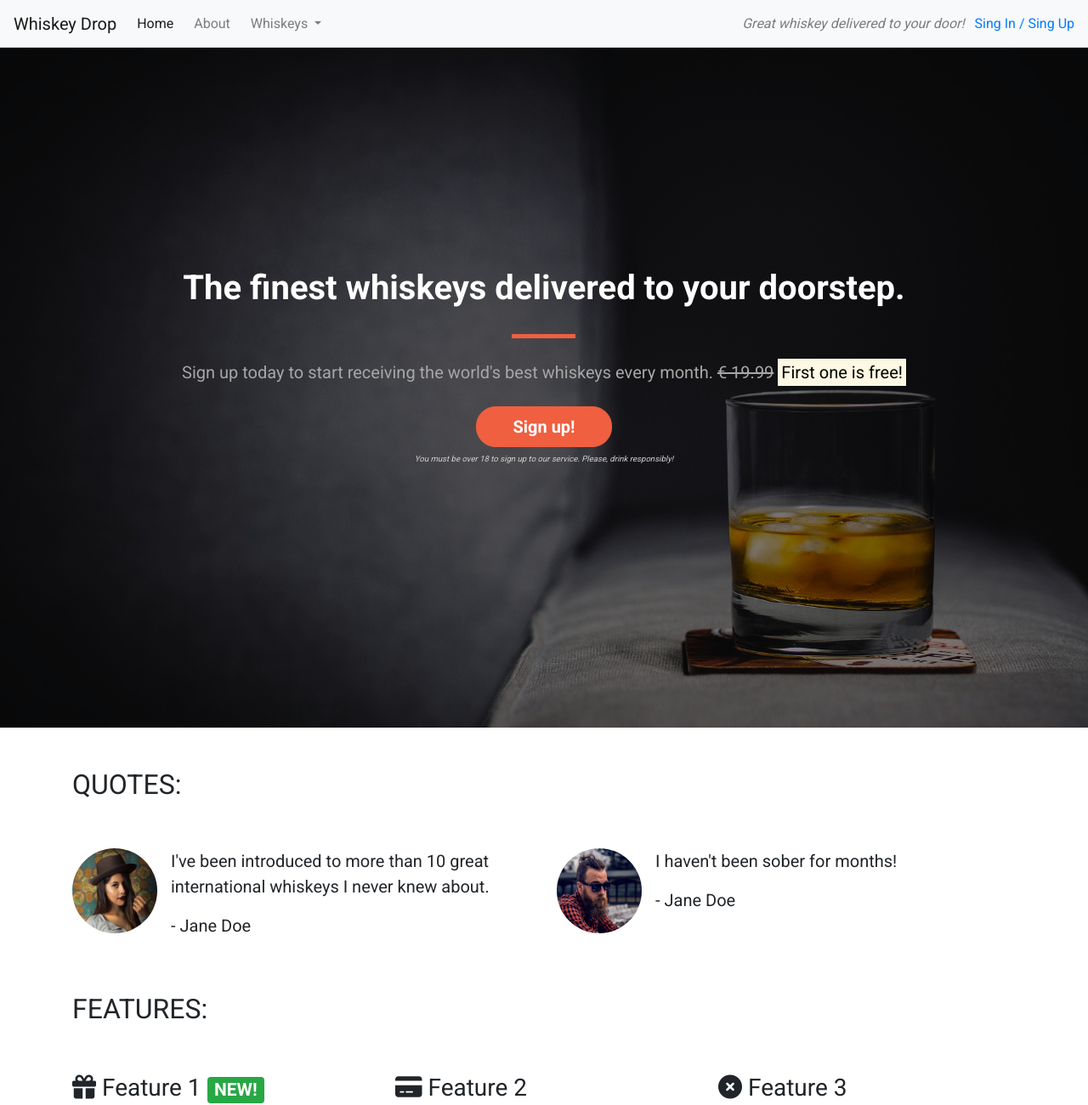
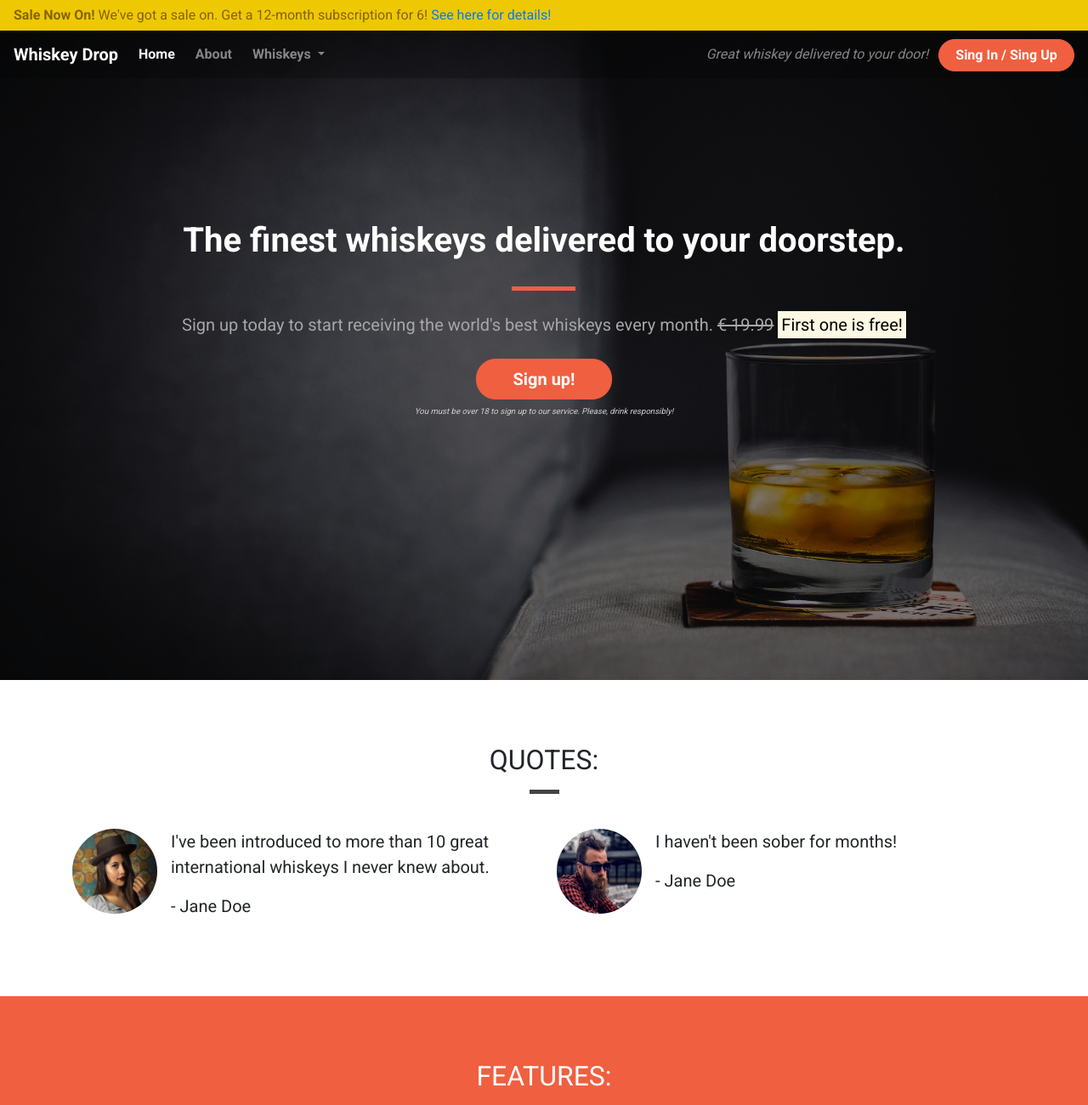
Before and after one commit to Max9414/NewProject, a plain HTML site: page index.html in a window 1280 px wide. Shown: the top 1300 px of the page at 85% size. Drawn offline with nearby package versions, Linux system fonts and the light colour scheme.

Commit message:
Finished project

```diff
--- a/CSS/style.css
+++ b/CSS/style.css
@@ -1,5 +1,24 @@
 body {
     font-family: 'Roboto', sans-serif;
+}
+
+.alert-container .col-12 {
+    padding: 0;
+}
+
+.container-wrapper {}
+
+.container-wrapper--red {
+    background-color: #f05f40;
+    color: white;
+}
+
+.site-wide-alert {
+    border-radius: 0;
+    margin-bottom: 0;
+    padding: 5px 15px;
+    background-color: #eec802;
+    border-color: #eec802;
 }
 
 .alert-container {}
@@ -33,20 +52,78 @@ body {
 
 .features-container {}
 
+/* Page headers */
+
+.page-header {
+    margin-bottom: 0;
+    border-bottom: 0;
+    text-align: center;
+}
+
+.page-header h2 {
+    margin: 0;
+}
+
+.quotes .page-header {
+    margin-bottom: 25px;
+}
+
 /* Block dividers */
 
 .block-divider {
     width: 75px;
     height: 5px;
     border: 0;
+    background-color: #444;
 }
 
 .block-divider--orange {
     background-color: #f05f40;
 }
 
+.block-divider--white {
+    background-color: white;
+}
+
 .block-divider--short {
     width: 35px;
+}
+
+/* Content containers */
+
+.content-container {
+    padding-top: 75px;
+    padding-bottom: 75px;
+}
+
+/* Navbar */
+
+.navalert-container {
+    position: absolute;
+    top: 0;
+    left: 0;
+    padding-left: 0;
+    padding-right: 0;
+    z-index: 1;
+}
+
+.navbar {
+    margin-bottom: 0;
+    border: 0;
+    width: 100%;
+    background-color: rgba(0, 0, 0, 0.25);
+}
+
+.navbar .navbar-toggler {
+    border: 0;
+}
+
+.navbar-brand {
+    font-weight: bold;
+}
+
+.navbar .navbar-nav a {
+    font-weight: bold;
 }
 
 /* jumbotron */
@@ -91,3 +168,24 @@ body {
 .btn--red:focus,
 .btn--red:active:focus {
 }
+
+.feature {
+    text-align: center;
+    margin-bottom: 40px;
+}
+
+.feature i {
+    margin-bottom: 20px;
+    font-size: 45px;
+    line-height: 45px;
+}
+
+.feature .btn {
+    background-color: white;
+    border-color: white;
+    border-radius: 15px;
+    min-width: 100px;
+    font-weight: bold;
+    margin-top: 10px;
+    color: #f05f40;
+}
--- a/index.html
+++ b/index.html
@@ -14,7 +14,19 @@
 </head>
 
 <body>
-  <nav class="navbar navbar-light bg-light navbar-expand-sm">
+  <div class="container-fluid navalert-container">
+    <div class="container-fluid alert-container">
+      <div class="row d-none d-sm-block">
+        <div class="col-12">
+          <div class="site-wide-alert alert alert-warning">
+            <strong>Sale Now On!</strong> We've got a sale on. Get a 12-month subscription for 6! <a href="">See here
+              for
+              details!</a>
+          </div>
+        </div>
+      </div>
+    </div>
+    <nav class="navbar navbar-dark navbar-expand-sm">
       <a href="/" class="navbar-brand">Whiskey Drop</a>
       <button class="navbar-toggler ml-auto" type="button" data-toggle="collapse" data-target="#navbarNavDropdown"
         aria-controls="navbarNavDropdown" aria-expanded="false" aria-label="Toggle navigation">
@@ -25,8 +37,8 @@
           <li class="active nav-item mr-2"><a href="/" class="nav-link">Home</a></li>
           <li class="nav-item mr-2"><a href="/about" class="nav-link">About</a></li>
           <li class="nav-item dropdown">
-          <a class="nav-link dropdown-toggle" href="#" id="navbarDropdownMenuLink" role="button" data-toggle="dropdown"
-            aria-haspopup="true" aria-expanded="false">
+            <a class="nav-link dropdown-toggle" href="#" id="navbarDropdownMenuLink" role="button"
+              data-toggle="dropdown" aria-haspopup="true" aria-expanded="false">
               Whiskeys
             </a>
             <div class="dropdown-menu" aria-labelledby="navbarDropdownMenuLink">
@@ -41,20 +53,13 @@
       </div>
       <div class="d-none d-md-block">
         <p class="navbar-text my-auto mr-2"><i>Great whiskey delivered to your door!</i></p>
-      <a href="/login">Sing In / Sing Up</a>
+        <a href="/login" class="btn btn--cta btn--red">Sing In / Sing Up</a>
       </div>
     </nav>
-  <!-- <div class="container alert-container">
-    <div class="row d-none d-sm-block">
-      <div class="col-12">
-        <div class="alert alert-warning">
-          <strong>Sale Now On!</strong> We've got a sale on. Get a 12-month subscription for 6! <a href="">See here for
-            details!</a>
   </div>
-      </div>
-    </div>
-  </div> -->
+
   <!-- Callout -->
+
   <div class="container-fluid callout-container">
     <div class="opaque-overlay"></div>
     <div class="row">
@@ -78,11 +83,13 @@
   <!-- /.callout -->
 
   <!-- Quotes -->
-  <div class="container quotes-container">
+  <div class="container-wrapper">
+    <div class="container quotes-container content-container">
       <section class="quotes">
         <div class="row">
-        <div class="col-12 my-5">
+          <div class="col-12 page-header">
             <h2 class="text-uppercase">Quotes:</h2>
+            <hr class="block-divider block-divider--short">
           </div>
         </div>
         <div class="row">
@@ -115,20 +122,23 @@
         </div>
       </section>
     </div>
+  </div>
   <!-- /.quotes -->
 
   <!-- Features -->
-  <div class="container features-container">
+  <div class="container-wrapper container-wrapper--red">
+    <div class="container features-container content-container">
       <section class="features">
         <div class="row">
-        <div class="col-12 my-5">
+          <div class="col-12 page-header">
             <h2 class="text-uppercase">Features:</h2>
+            <hr class="block-divider block-divider--short block-divider--white">
           </div>
         </div>
         <div class="row">
           <div class="col-12 col-md-6 col-lg-4">
             <div class="feature">
-            <h3><i class="fa-solid fa-gift d-none d-sm-inline"></i> Feature 1 <span
+              <h3><i class="fa-solid fa-gift d-none d-sm-block"></i> Feature 1 <span
                   class="badge badge-success">NEW!</span></h3>
               <p>Lorem ipsum dolor sit amet, consectetur adipiscing elit, sed do eiusmod tempor incididunt ut labore et
                 dolore magna aliqua. Ut enim ad minim veniam, quis nostrud exercitation ullamco laboris nisi ut aliquip
@@ -139,7 +149,7 @@
           </div>
           <div class="col-12 col-md-6 col-lg-4">
             <div class="feature">
-            <h3><i class="fa-solid fa-credit-card d-none d-sm-inline"></i> Feature 2</h3>
+              <h3><i class="fa-solid fa-credit-card d-none d-sm-block"></i> Feature 2</h3>
               <p>Lorem ipsum dolor sit amet, consectetur adipiscing elit, sed do eiusmod tempor incididunt ut labore
                 et
                 dolore magna aliqua. Ut enim ad minim veniam, quis nostrud exercitation ullamco laboris nisi ut
@@ -151,7 +161,7 @@
           </div>
           <div class="col-12 d-md-none d-lg-block col-lg-4">
             <div class="feature">
-            <h3><i class="fa-solid fa-circle-xmark d-none d-sm-inline"></i> Feature 3</h3>
+              <h3><i class="fa-solid fa-circle-xmark d-none d-sm-block"></i> Feature 3</h3>
               <p>Lorem ipsum dolor sit amet, consectetur adipiscing elit, sed do eiusmod tempor incididunt ut labore
                 et
                 dolore magna aliqua. Ut enim ad minim veniam, quis nostrud exercitation ullamco laboris nisi ut
@@ -163,6 +173,7 @@
           </div>
         </div>
       </section>
+    </div>
   </div>
   <!-- /.features -->
 
```
Lines whose indentation alone changed are shown as unchanged.
